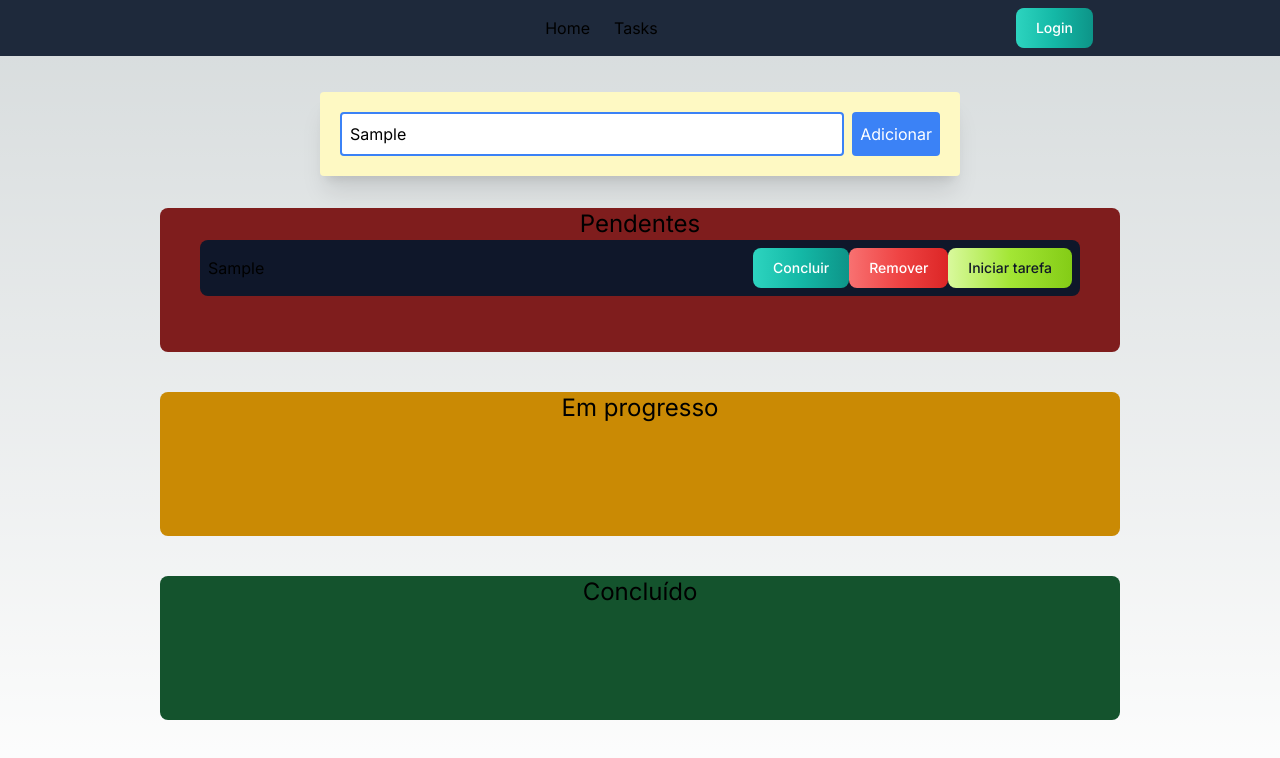
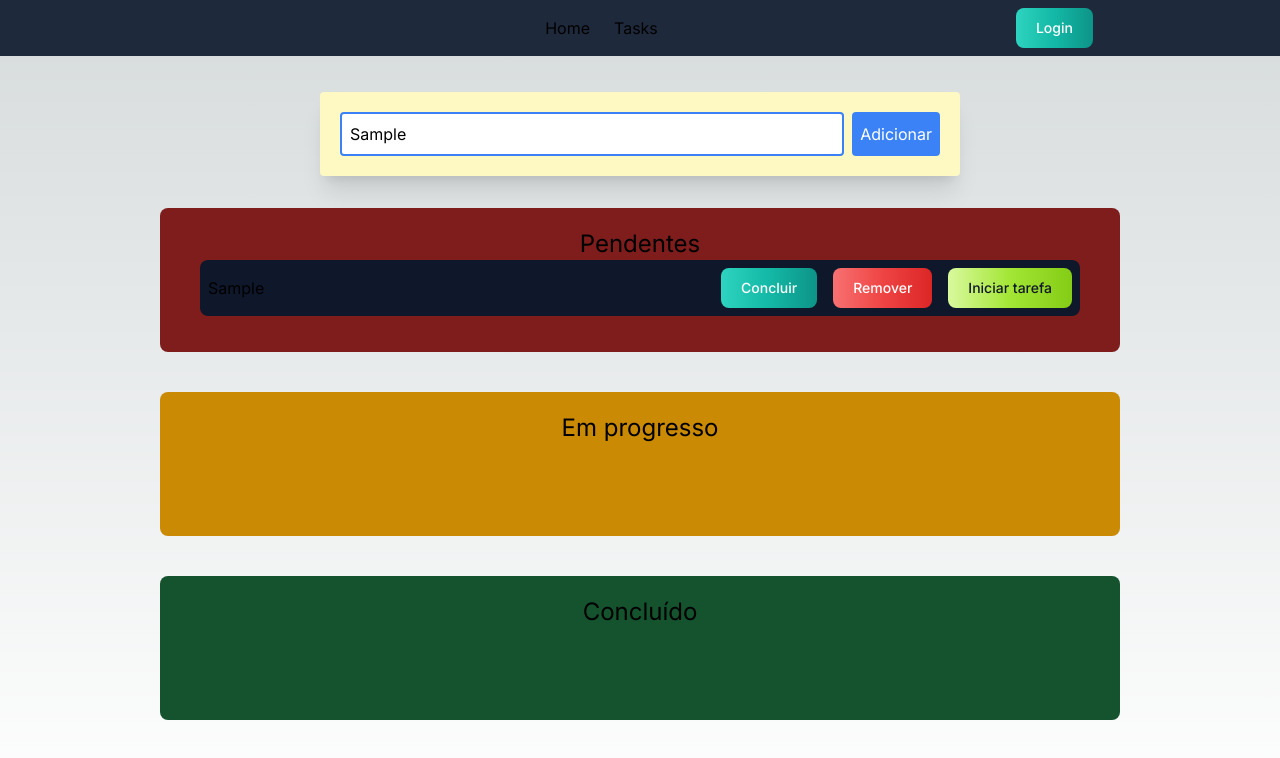
Before and after one commit to Filipe-0911/to_do_list_next, a Next.js app: page /tasks in a window 1280 px wide. Both pictures are taken after typing "Sample" into the empty fields and a click on the button "Adicionar". Shown: the top 758 px of the page. Built offline with nearby package versions, Linux system fonts and the light colour scheme; no server answers.

Commit message:
acertando estilos da lista de tarefas

```diff
--- a/src/app/components/ListOfTasks/index.tsx
+++ b/src/app/components/ListOfTasks/index.tsx
@@ -63,14 +63,14 @@ export default function ListOfTasks({ listOfTasks, status, updateTaskStatus, del
   const bgColor = status === "concluded" ? "bg-green-900" : status === "in_progress" ? "bg-yellow-600" : "bg-red-900";
 
   return (
-    <ul className={`flex flex-col items-center list-none w-9/12 min-h-36 ${bgColor} my-5 rounded-lg`}>
+    <ul className={`flex flex-col items-center list-none w-9/12 min-h-36 ${bgColor} my-5 py-5 rounded-lg`}>
       <h4 className='text-2xl text-wrap'>
         {status === "concluded" ? "Concluído" : status === "in_progress" ? "Em progresso" : "Pendentes"}
       </h4>
       {listOfTasks.map((task) => (
         <li key={task.id} className='flex items-center justify-between bg-slate-900 w-11/12 p-2 rounded-lg'>
           <p className='max-w-72'>{task.title}</p>
-          <section className='flex items-center'>
+          <section className='flex items-center gap-4'>
             <BtnGreen onClick={() => setTaskConcluded(task)}>
               Concluir
             </BtnGreen>
```
